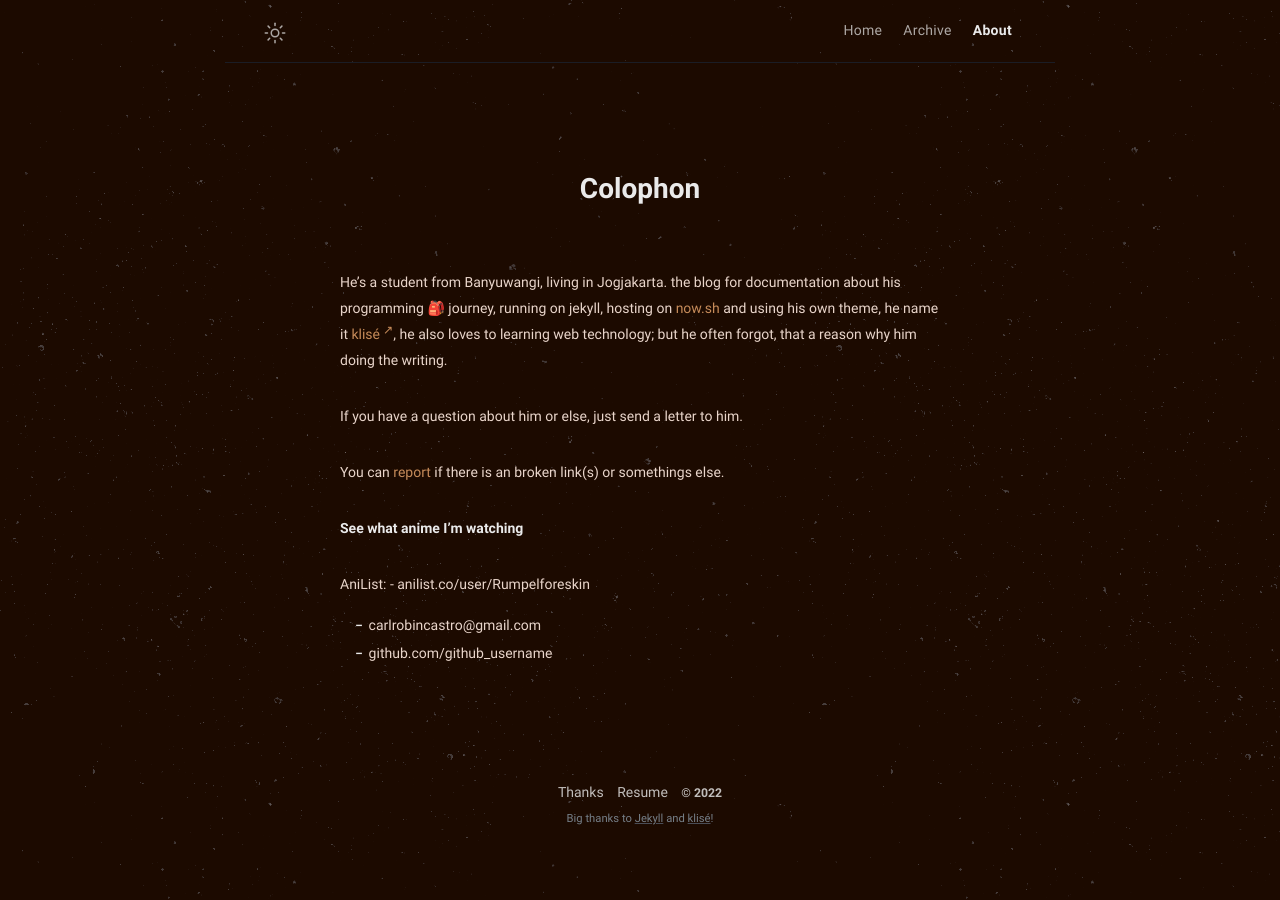
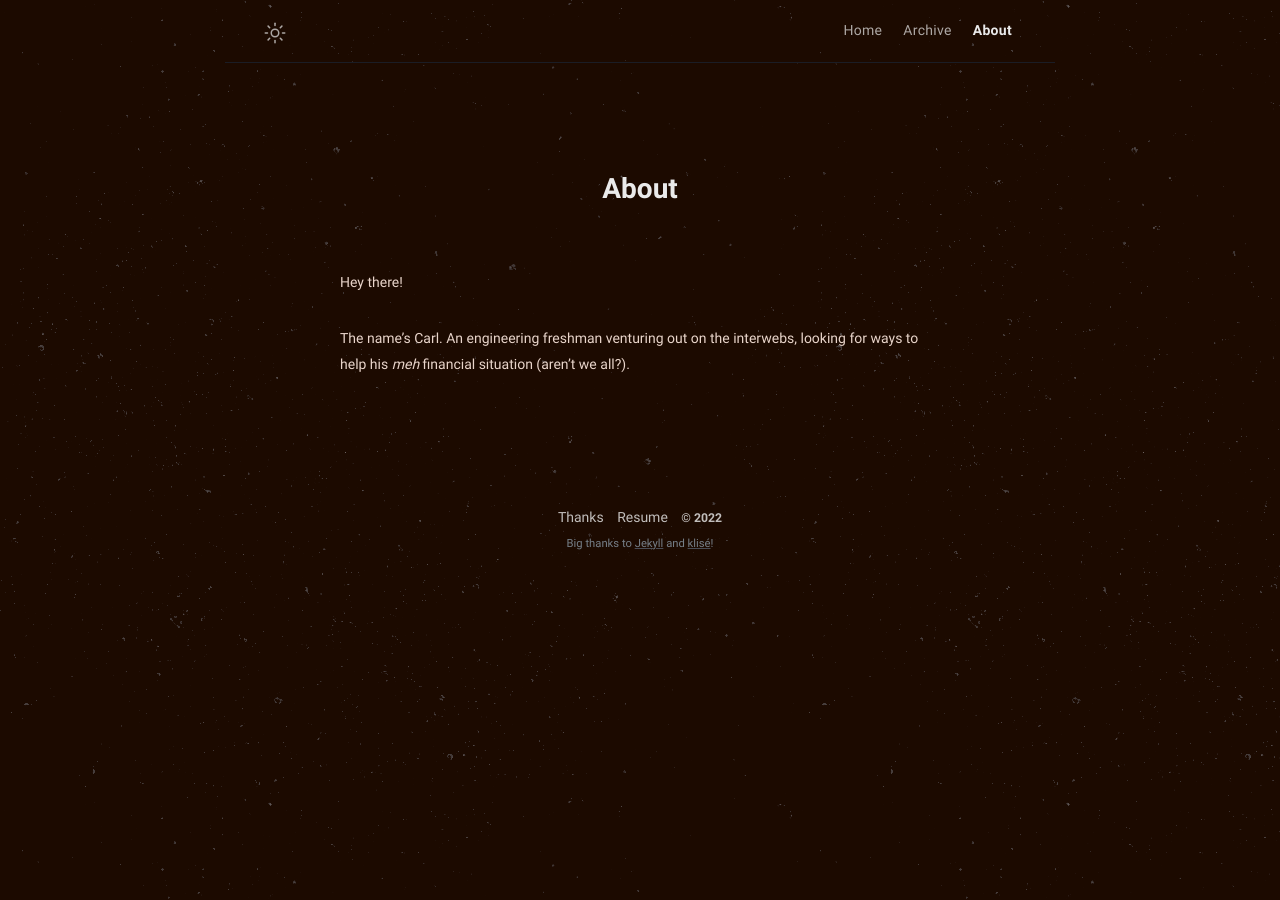
Before and after one commit to philippines69/carlcastroarchives, a Jekyll site: the page built from about.md, in a window 1280 px wide. Built offline with Jekyll 4.4.1, drawn with Linux system fonts in a browser that asks for light colours.

Commit message:
Update from Forestry.io philippines69 updated about.md

```diff
--- a/about.md
+++ b/about.md
@@ -1,19 +1,13 @@
 ---
-title: Colophon
-permalink: /about/
+title: About
+permalink: "/about/"
 layout: page
-excerpt: Hello peeps, I'm student of computer science from Banyuwangi, living in Jogjakarta. This blog for documentation about my programming journey, running on jekyll, hosting on netlify and using my own simple theme.
+excerpt: Hello peeps, I'm student of computer science from Banyuwangi, living in Jogjakarta.
+  This blog for documentation about my programming journey, running on jekyll, hosting
+  on netlify and using my own simple theme.
 comments: false
+
 ---
+Hey there!
 
-He's a student from Banyuwangi, living in Jogjakarta. the blog for documentation about his programming 🎒 journey, running on jekyll, hosting on [now.sh](http://now.sh) and using his own theme, he name it <a href="https://github.com/piharpi/jekyll-klise" target="_blank" rel="noopener">klisé</a>, he also loves to learning web technology; but he often forgot, that a reason why him doing the writing.
-
-If you have a question about him or else, just send a letter to him.
-
-You can [report](http://github.com/piharpi/jekyll-klise/issues/new) if there is an broken link(s) or somethings else.
-
-**See what anime I'm watching**
-
-AniList: - anilist.co/user/{{ site.author.anilist }}
-- {{ site.author.email }}
-- github.com/{{ site.author.github }}
+The name's Carl. An engineering freshman venturing out on the interwebs, looking for ways to help his _meh_ financial situation (aren't we all?).
```
